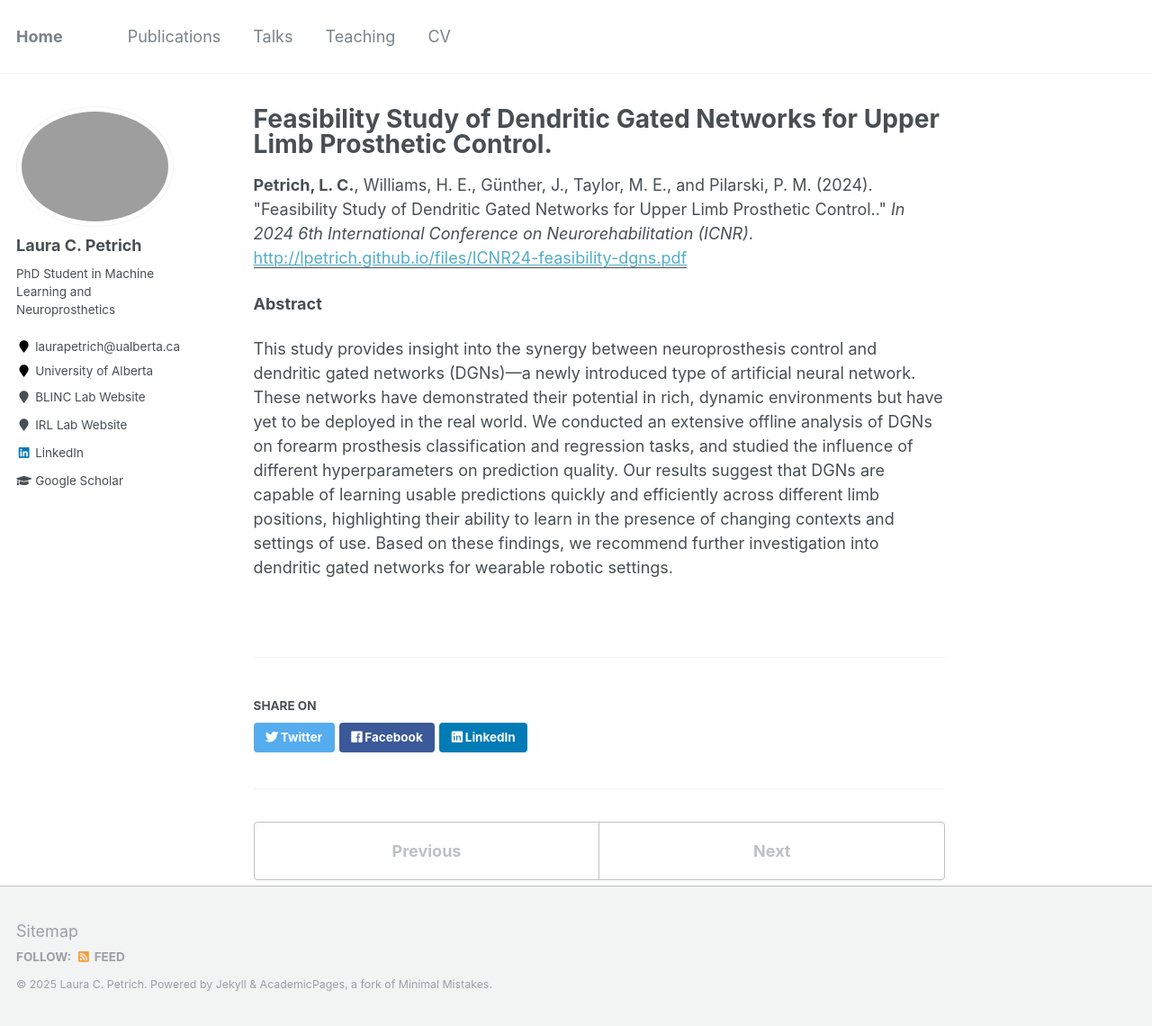
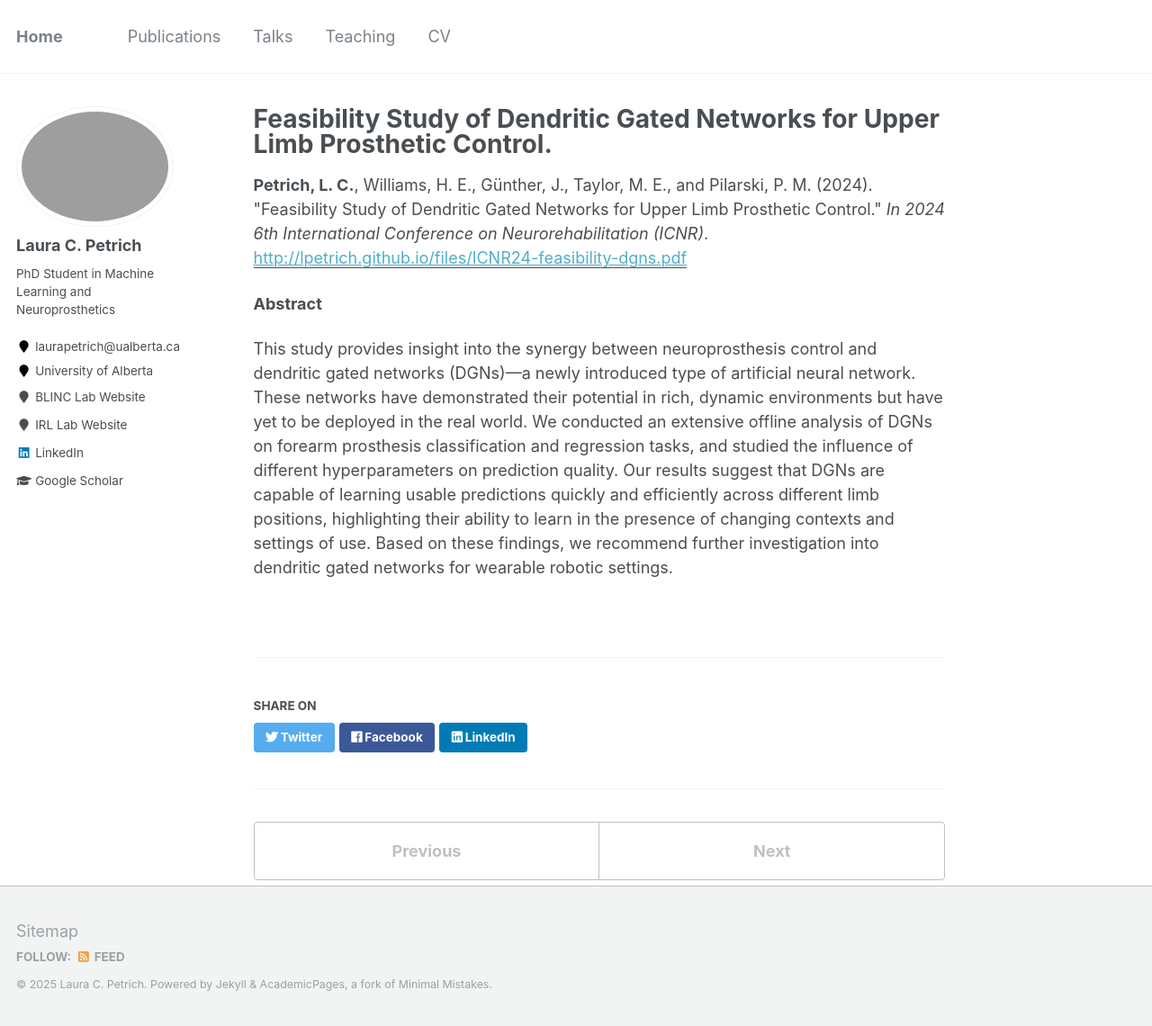
Before and after one commit to lpetrich/lpetrich.github.io, a Jekyll site: the page built from _publications/2024-12-21-feasibility-dgns.md, in a window 1280 px wide and 1140 px high. Shown: the whole window at 90% size. Built offline with Jekyll 4.4.1, drawn with Linux system fonts in a browser that asks for light colours.

```diff
--- a/_publications/2024-12-21-feasibility-dgns.md
+++ b/_publications/2024-12-21-feasibility-dgns.md
@@ -7,7 +7,7 @@ date: 2024-12-21
 venue: '2024 6th International Conference on Neurorehabilitation (ICNR)'
 paperurl: 'http://lpetrich.github.io/files/ICNR24-feasibility-dgns.pdf'
 citation: '<b>Petrich, L. C.</b>, Williams, H. E., Günther, J., Taylor, M. E., and Pilarski, P.
-M. (2024). &quot;Feasibility Study of Dendritic Gated Networks for Upper Limb Prosthetic Control..&quot; <i>In 2024 6th International Conference on Neurorehabilitation (ICNR)</i>.'
+M. (2024). &quot;Feasibility Study of Dendritic Gated Networks for Upper Limb Prosthetic Control.&quot; <i>In 2024 6th International Conference on Neurorehabilitation (ICNR)</i>.'
 ---
 <!-- Need comment here for some reason otherwise Abstract word shows on main publications page -->
 
```
Also changed, not shown: _publications/2025-01-01-bbmi-sparsity.md (+1 -1 lines), 3 other files.
